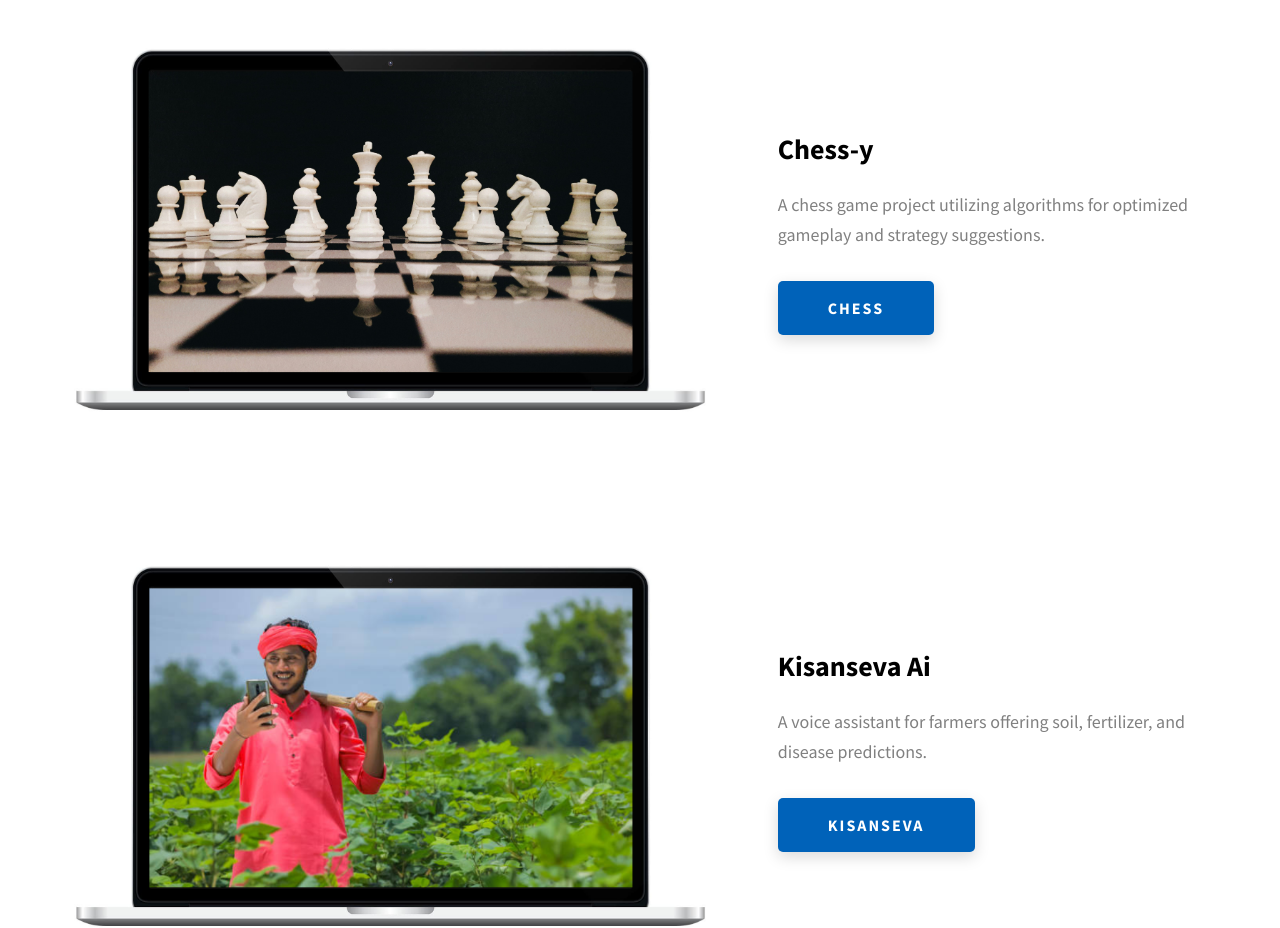
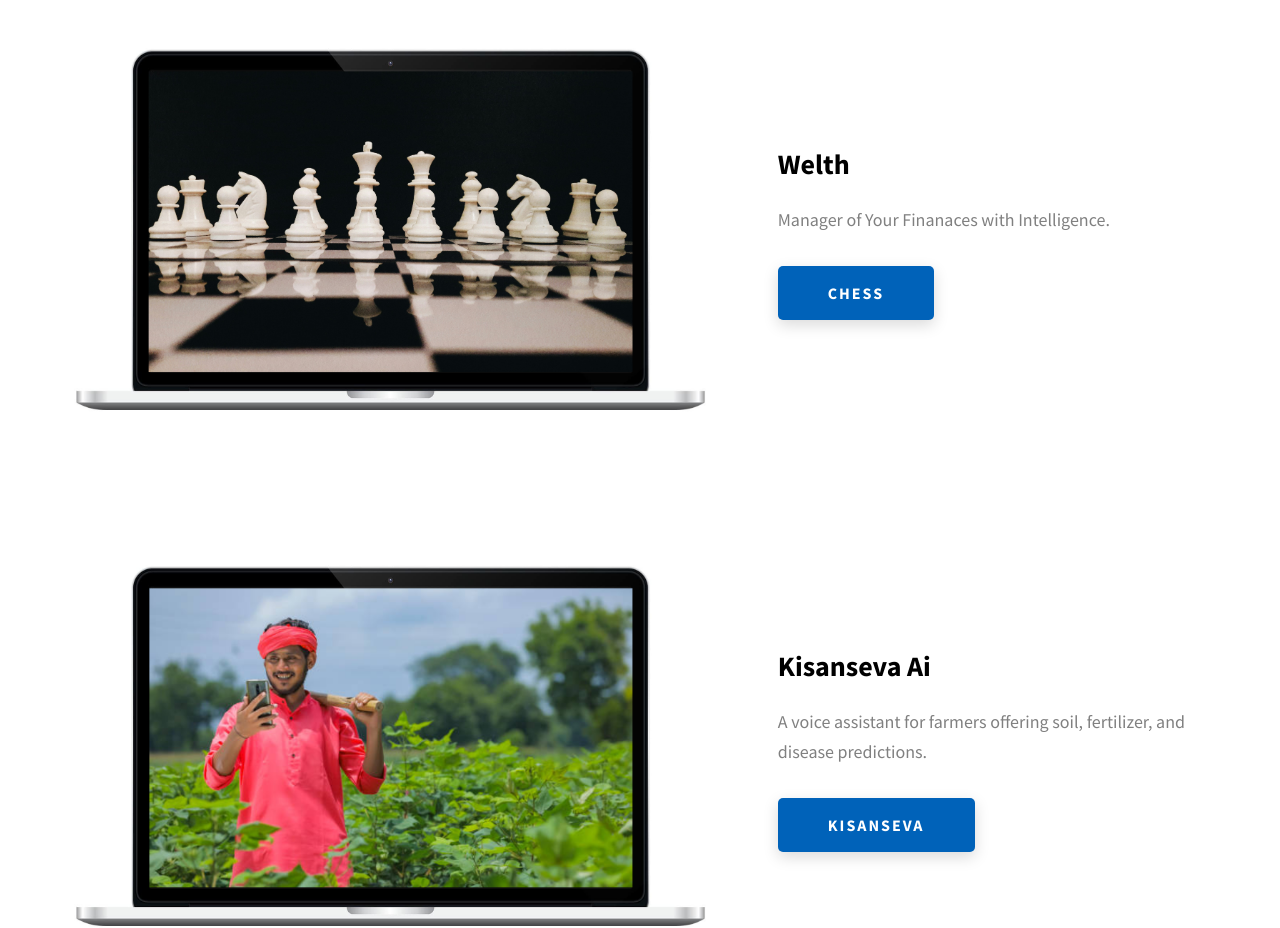
Before and after one commit to khagendra-plugmind646/PORTFOLIOT, a React app: page public/index.html in a window 1280 px wide. Shown: the part 2040-2968 px from the top of the page. Built offline with nearby package versions, Linux system fonts and the light colour scheme.

Commit message:
Update index.html

```diff
--- a/public/index.html
+++ b/public/index.html
@@ -222,9 +222,9 @@
               />
             </div>
             <div class="projects__row-content">
-              <h3 class="projects__row-content-title">Chess-y</h3>
+              <h3 class="projects__row-content-title">Welth</h3>
               <p class="projects__row-content-desc">
-                A chess game project utilizing algorithms for optimized gameplay and strategy suggestions.
+               Manager of Your Finanaces with Intelligence.
               </p>
               <!-- href="./project-1.html" -->
               <a
```
